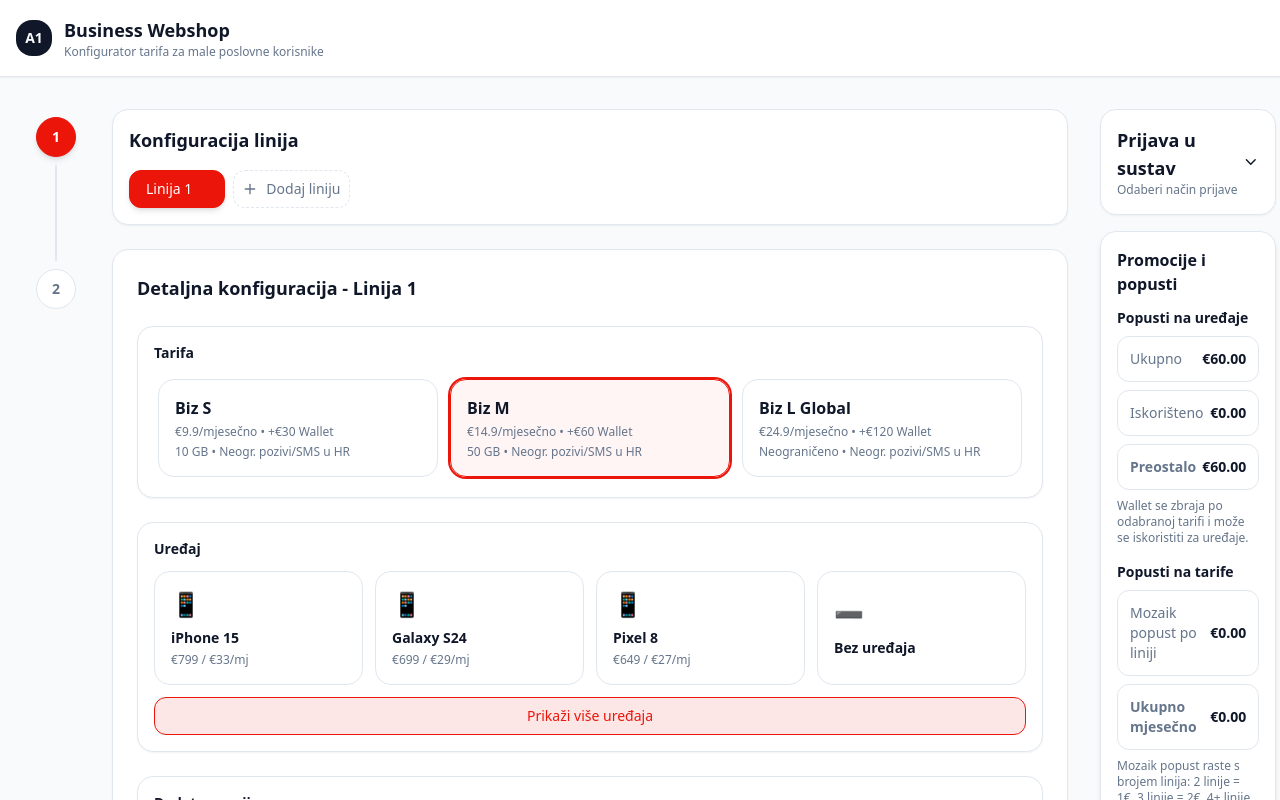
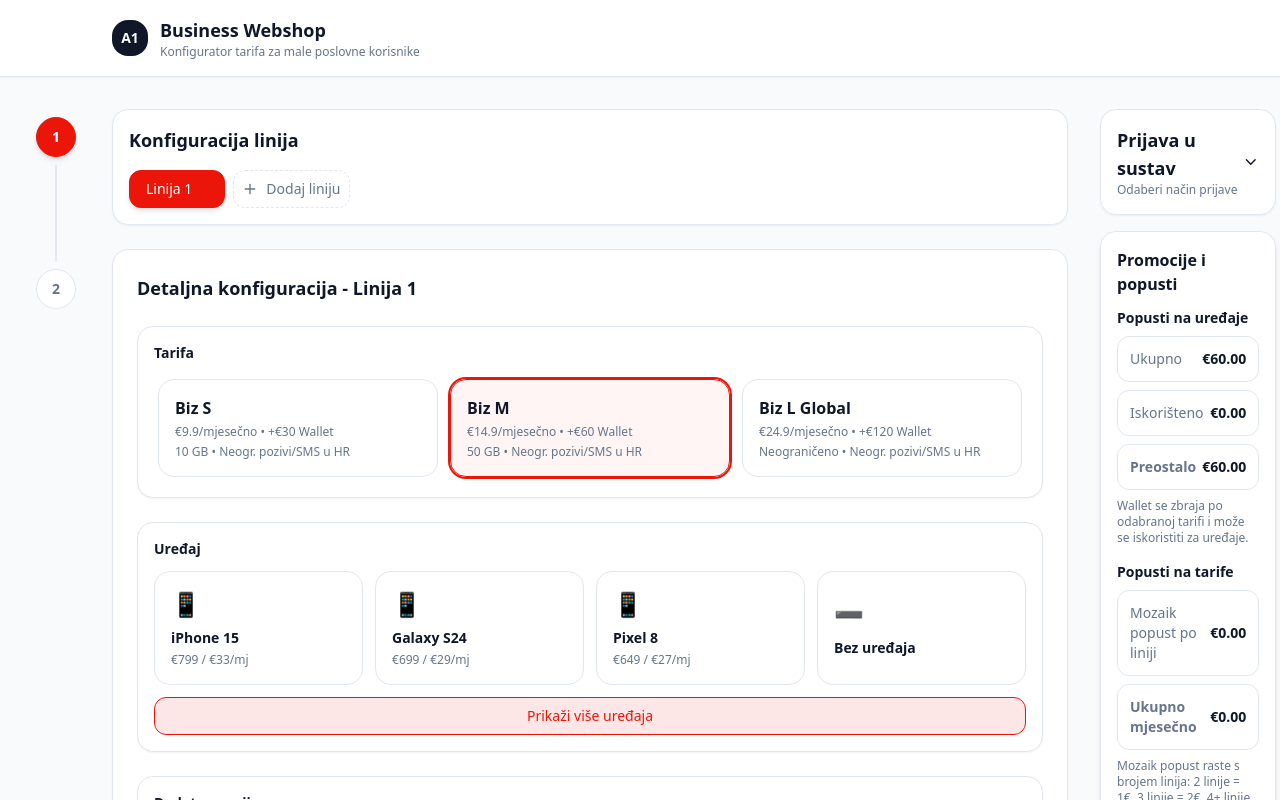
Before and after one commit to mcrep/webshop-a1-soho-final, a React (Vite) app: page / in a window 1280 px wide. Shown: the top 800 px of the page. Built offline with nearby package versions, Linux system fonts and the light colour scheme; the HTML template or start-up script is replaced by a standard one.

Commit message:
Align header and logo

```diff
--- a/src/components/Header.tsx
+++ b/src/components/Header.tsx
@@ -1,7 +1,8 @@
 export function Header() {
   return (
     <header className="bg-card shadow-sm border-b border-border">
-      <div className="mx-auto max-w-7xl px-4 py-4 flex items-center gap-3">
+      <div className="mx-auto max-w-[1600px] px-4 py-4">
+        <div className="lg:pl-[96px] flex items-center gap-3">
           <div className="h-9 w-9 rounded-2xl bg-foreground text-background grid place-items-center text-sm font-bold">
             A1
           </div>
@@ -12,6 +13,7 @@ export function Header() {
             </p>
           </div>
         </div>
+      </div>
     </header>
   );
 }
```
Lines whose indentation alone changed are shown as unchanged.
